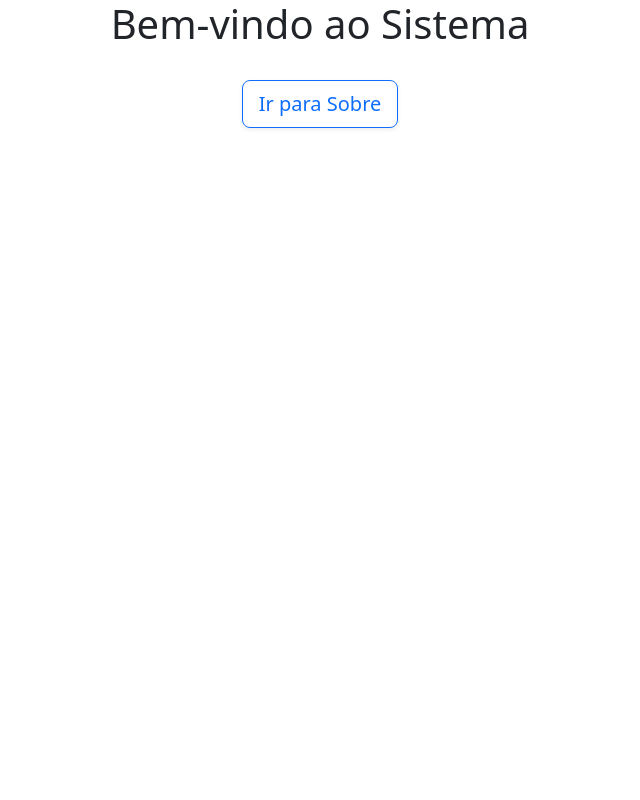
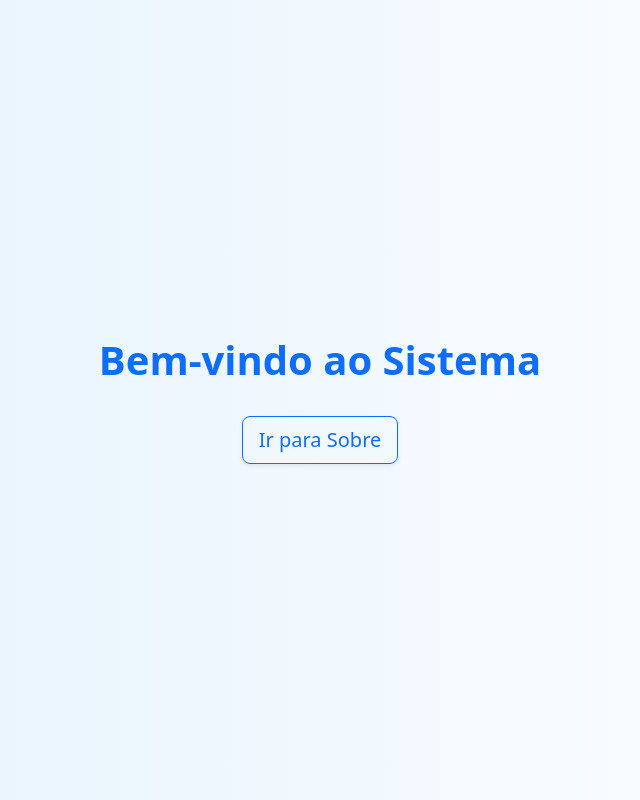
Before and after one commit to VictorCapoeira/MinhaPrimeiraPagina, a plain HTML site: page wwwroot/index.html in a window 1280 px wide. Shown: the whole page, without its empty margins (320-960 px from the left). Drawn offline with nearby package versions, Linux system fonts and the light colour scheme.

Commit message:
Adicionado arquivo de Style

```diff
--- a/wwwroot/index.html
+++ b/wwwroot/index.html
@@ -4,6 +4,7 @@
     <meta charset="UTF-8">
     <meta name="viewport" content="width=device-width, initial-scale=1.0">
     <link href="https://cdn.jsdelivr.net/npm/bootstrap@5.3.5/dist/css/bootstrap.min.css" rel="stylesheet" integrity="sha384-SgOJa3DmI69IUzQ2PVdRZhwQ+dy64/BUtbMJw1MZ8t5HZApcHrRKUc4W0kG879m7" crossorigin="anonymous">
+    <link rel="stylesheet" href="../Style/style.css">
 </head>
 <body>
     <div class="text-center">
```
